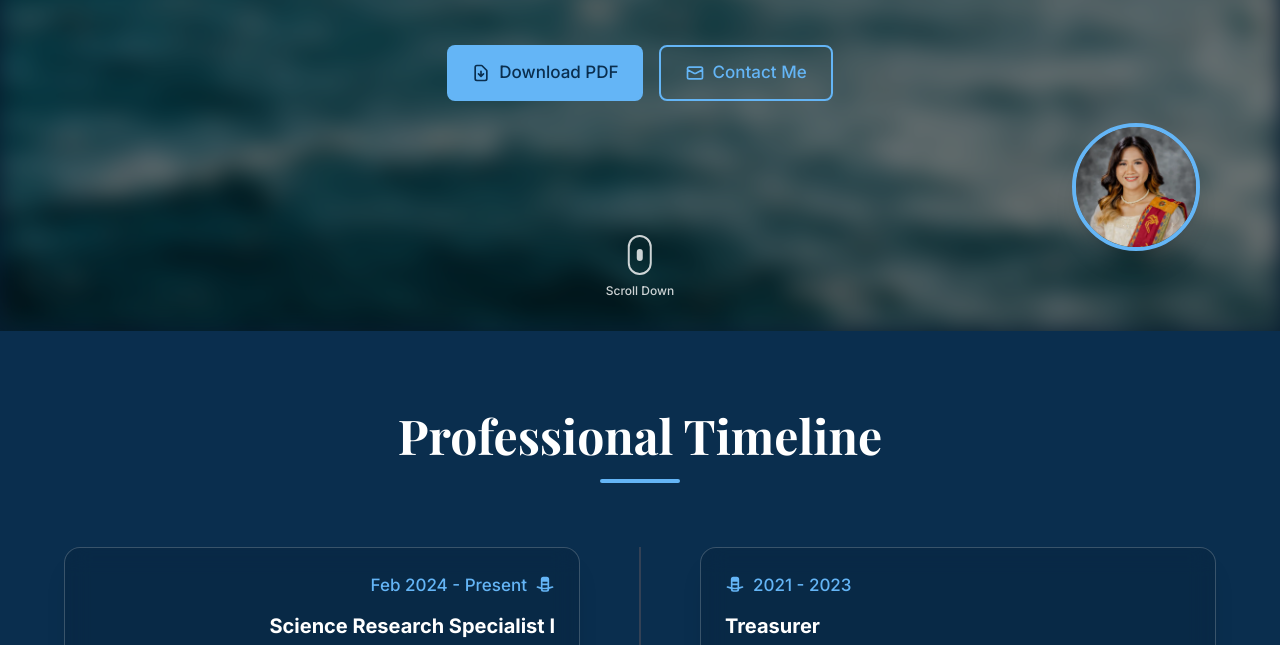
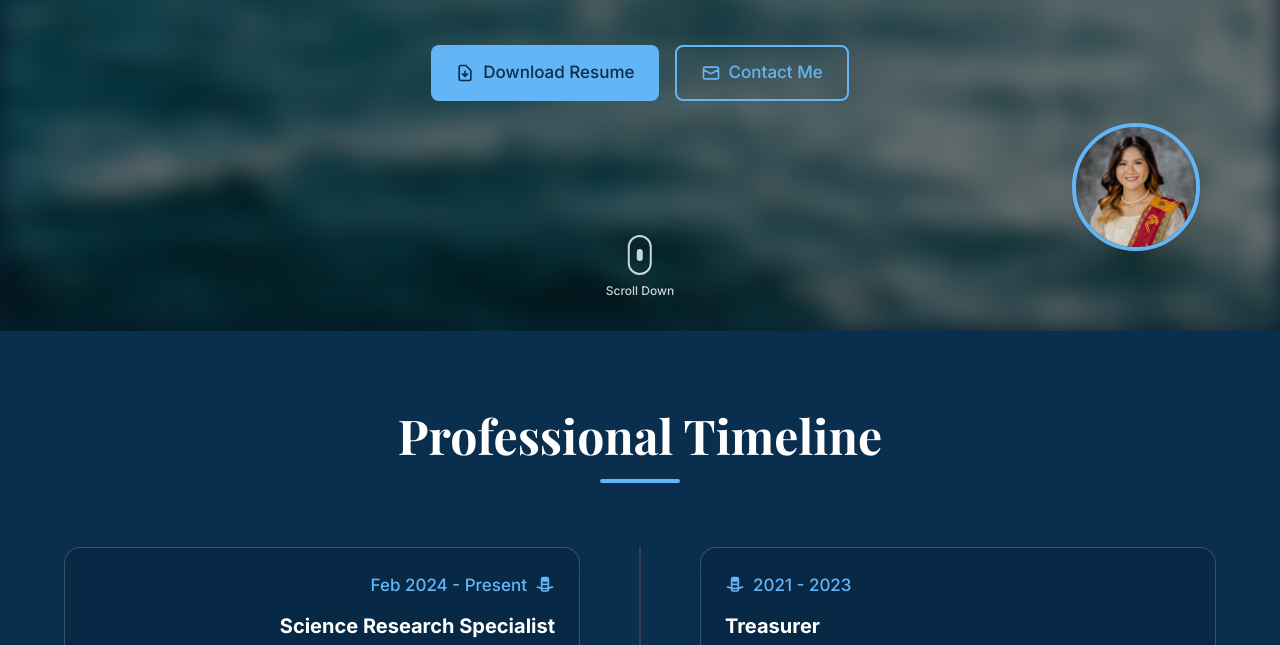
Before and after one commit to Reiter-Digital/KhamielResume, a website built with Vite: page index.html in a window 1280 px wide. Shown: the part 469-1114 px from the top of the page. Built offline with nearby package versions, Linux system fonts and the light colour scheme.

Commit message:
add experience data and update resume PDF file path

```diff
--- a/index.html
+++ b/index.html
@@ -68,7 +68,7 @@
           <span class="w-6 h-0.5 bg-white transition-all duration-300"></span>
         </button>
 
-        <a href="/src/assets/pdf/resume.pdf" target="_blank" rel="noopener noreferrer" class="btn-primary text-sm py-2 px-3 sm:px-4 hidden sm:inline-flex" aria-label="Download resume PDF">
+        <a href="/src/assets/pdf/Shuet-Khamiel-Apoyon.pdf" target="_blank" rel="noopener noreferrer" class="btn-primary text-sm py-2 px-3 sm:px-4 hidden sm:inline-flex" aria-label="Download resume PDF">
           <span class="hidden sm:inline">Download CV</span>
           <span class="sm:hidden">CV</span>
         </a>
@@ -84,7 +84,7 @@
             <a href="#certifications" class="mobile-nav-link text-lg py-2 hover:text-accent transition-colors" onclick="toggleMobileMenu()">Certifications</a>
             <a href="#projects" class="mobile-nav-link text-lg py-2 hover:text-accent transition-colors" onclick="toggleMobileMenu()">Projects</a>
             <a href="#contact" class="mobile-nav-link text-lg py-2 hover:text-accent transition-colors" onclick="toggleMobileMenu()">Contact</a>
-            <a href="/src/assets/pdf/resume.pdf" target="_blank" rel="noopener noreferrer" class="btn-primary text-center mt-4" aria-label="Download resume PDF">
+            <a href="/src/assets/pdf/Shuet-Khamiel-Apoyon.pdf" target="_blank" rel="noopener noreferrer" class="btn-primary text-center mt-4" aria-label="Download resume PDF">
               Download CV
             </a>
           </div>
@@ -108,11 +108,11 @@
             Fisheries professional dedicated to advancing aquatic science through research, conservation, and sustainable resource management practices in brackishwater ecosystems.
           </p>
           <div class="flex flex-col sm:flex-row gap-3 sm:gap-4 justify-center float-animation px-4 sm:px-0" data-aos="fade-up" data-aos-delay="600">
-            <a href="/src/assets/pdf/resume.pdf" target="_blank" rel="noopener noreferrer" class="btn-primary w-full sm:w-auto justify-center" aria-label="Download resume PDF">
+            <a href="/src/assets/pdf/Shuet-Khamiel-Apoyon.pdf" target="_blank" rel="noopener noreferrer" class="btn-primary w-full sm:w-auto justify-center" aria-label="Download resume PDF">
               <svg class="w-5 h-5 mr-2" fill="none" stroke="currentColor" viewBox="0 0 24 24">
                 <path stroke-linecap="round" stroke-linejoin="round" stroke-width="2" d="M12 10v6m0 0l-3-3m3 3l3-3m2 8H7a2 2 0 01-2-2V5a2 2 0 012-2h5.586a1 1 0 01.707.293l5.414 5.414a1 1 0 01.293.707V19a2 2 0 01-2 2z"></path>
               </svg>
-              Download PDF
+              Download Resume
             </a>
             <a href="#contact" class="btn-secondary w-full sm:w-auto justify-center">
               <svg class="w-5 h-5 mr-2" fill="none" stroke="currentColor" viewBox="0 0 24 24">
@@ -254,7 +254,7 @@
             </div>
           </div>
 
-          <a href="/src/assets/pdf/resume.pdf" target="_blank" rel="noopener noreferrer" class="btn-primary w-full sm:w-auto" aria-label="Download resume PDF">
+          <a href="/src/assets/pdf/Shuet-Khamiel-Apoyon.pdf" target="_blank" rel="noopener noreferrer" class="btn-primary w-full sm:w-auto" aria-label="Download resume PDF">
             Download Full Resume
           </a>
         </div>
--- a/src/data/experience.json
+++ b/src/data/experience.json
@@ -2,7 +2,7 @@
   "experiences": [
     {
       "id": 1,
-      "title": "Science Research Specialist I",
+      "title": "Science Research Specialist",
       "company": "National Fisheries Research and Development Institute",
       "location": "Brackishwater Fisheries Research and Development Center",
       "startDate": "Feb 2024",
@@ -135,7 +135,7 @@
       "title": "Giant Freshwater Prawn Polyculture",
       "description": "Technical training on giant freshwater prawn polyculture techniques, focusing on sustainable aquaculture practices.",
       "technologies": ["Aquaculture", "Sustainable Practices", "Freshwater Systems"],
-      "image": "assets/img/National_Fisheries_Research_and_Development_Institute_(NFRDI).svg",
+      "image": "/src/assets/img/National_Fisheries_Research_and_Development_Institute_(NFRDI).svg",
       "liveUrl": "#",
       "githubUrl": "#"
     },
@@ -144,7 +144,7 @@
       "title": "Marine Species Status Assessment",
       "description": "Research on high-value marine species, analyzing status and development trends in sustainable aquaculture practices.",
       "technologies": ["Marine Biology", "Conservation", "Resource Management"],
-      "image": "assets/img/UP_Visayas_Logo.svg",
+      "image": "/src/assets/img/UP_Visayas_Logo.svg",
       "liveUrl": "#",
       "githubUrl": "#"
     },
@@ -153,7 +153,7 @@
       "title": "Biodiversity Assessment of Iloilo Beach",
       "description": "Conducted biodiversity assessment of Iloilo Beach to document and analyze marine ecosystems and species diversity.",
       "technologies": ["Biodiversity", "Ecological Assessment", "Field Research"],
-      "image": "assets/img/UP_Visayas_Logo.svg",
+      "image": "/src/assets/img/UP_Visayas_Logo.svg",
       "liveUrl": "#",
       "githubUrl": "#"
     }
```
Also changed, not shown: 2 other files.
